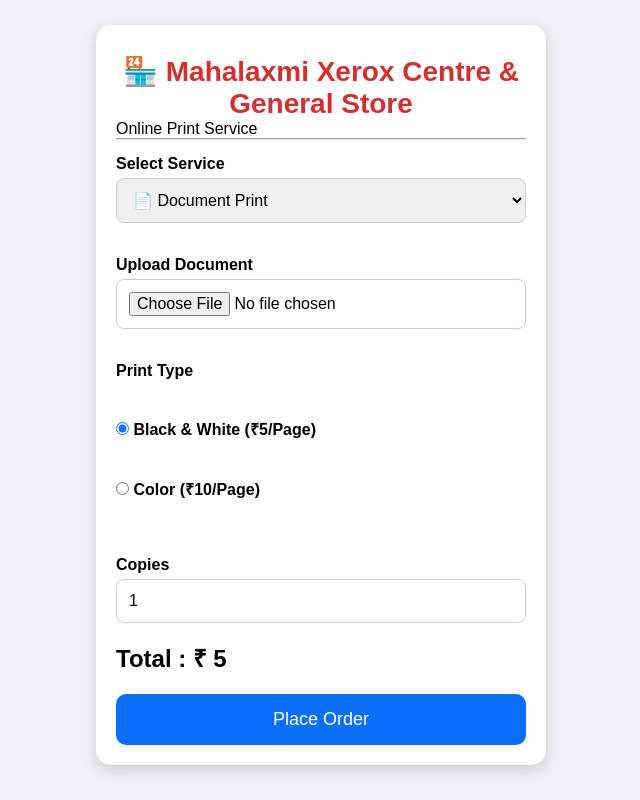
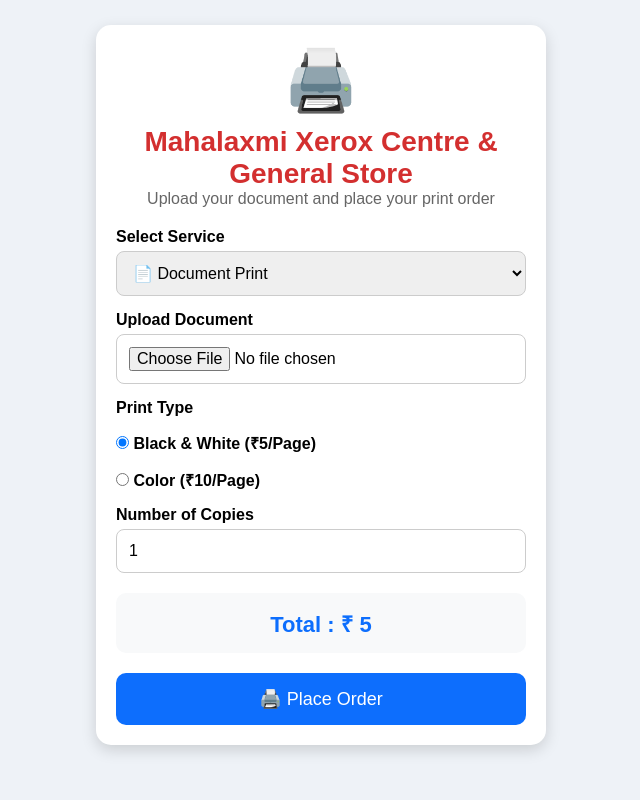
Before and after one commit to sagarbe/mahalaxmi-xerox, a plain HTML site: page index.html in a window 1280 px wide. Shown: the whole page, without its empty margins (319-959 px from the left). Drawn offline with Linux system fonts and the light colour scheme.

Commit message:
Update index.html

```diff
--- a/index.html
+++ b/index.html
@@ -6,18 +6,19 @@
     <title>Mahalaxmi Xerox Centre & General Store</title>
 
     <link rel="stylesheet" href="style.css">
-
 </head>
 
 <body>
 
 <div class="container">
 
-<h1>🏪 Mahalaxmi Xerox Centre & General Store</h1>
+    <div class="logo">🖨️</div>
 
-<p>Online Print Service</p>
+    <h1>Mahalaxmi Xerox Centre & General Store</h1>
 
-<hr>
+    <p class="subtitle">
+        Upload your document and place your print order
+    </p>
 
     <label><b>Select Service</b></label>
 
@@ -29,45 +30,33 @@
 
         <option value="pan">💳 PAN Card Print</option>
 
-<option value="passport">🖼 Passport Photo</option>
+        <option value="passport">📷 Passport Photo</option>
 
-<option value="photo">📸 Photo Print</option>
+        <option value="photo">🖼 Photo Print (4x6)</option>
 
     </select>
-
-<br><br>
 
     <label><b>Upload Document</b></label>
 
     <input type="file" id="file">
 
-<br><br>
-
     <label><b>Print Type</b></label>
 
-<br>
+    <div class="radio">
+        <label>
+            <input type="radio" name="print" checked>
+            Black & White (₹5/Page)
+        </label>
+    </div>
 
+    <div class="radio">
         <label>
+            <input type="radio" name="print">
+            Color (₹10/Page)
+        </label>
+    </div>
 
-<input type="radio" name="print" checked>
-
-Black & White (₹5/Page)
-
-</label>
-
-<br>
-
-<label>
-
-<input type="radio" name="print">
-
-Color (₹10/Page)
-
-</label>
-
-<br><br>
-
-<label><b>Copies</b></label>
+    <label><b>Number of Copies</b></label>
 
     <input
         type="number"
@@ -75,24 +64,13 @@
         value="1"
         min="1">
 
-<br><br>
+    <div class="total">
+        Total :
+        <span id="totalPrice">₹5</span>
+    </div>
 
-<h2>
-
-Total :
-
-<span id="totalPrice">
-
-₹5
-
-</span>
-
-</h2>
-
-<button>
-
-Place Order
-
+    <button id="orderBtn">
+        🖨️ Place Order
     </button>
 
 </div>
```
Lines whose indentation alone changed are shown as unchanged.
